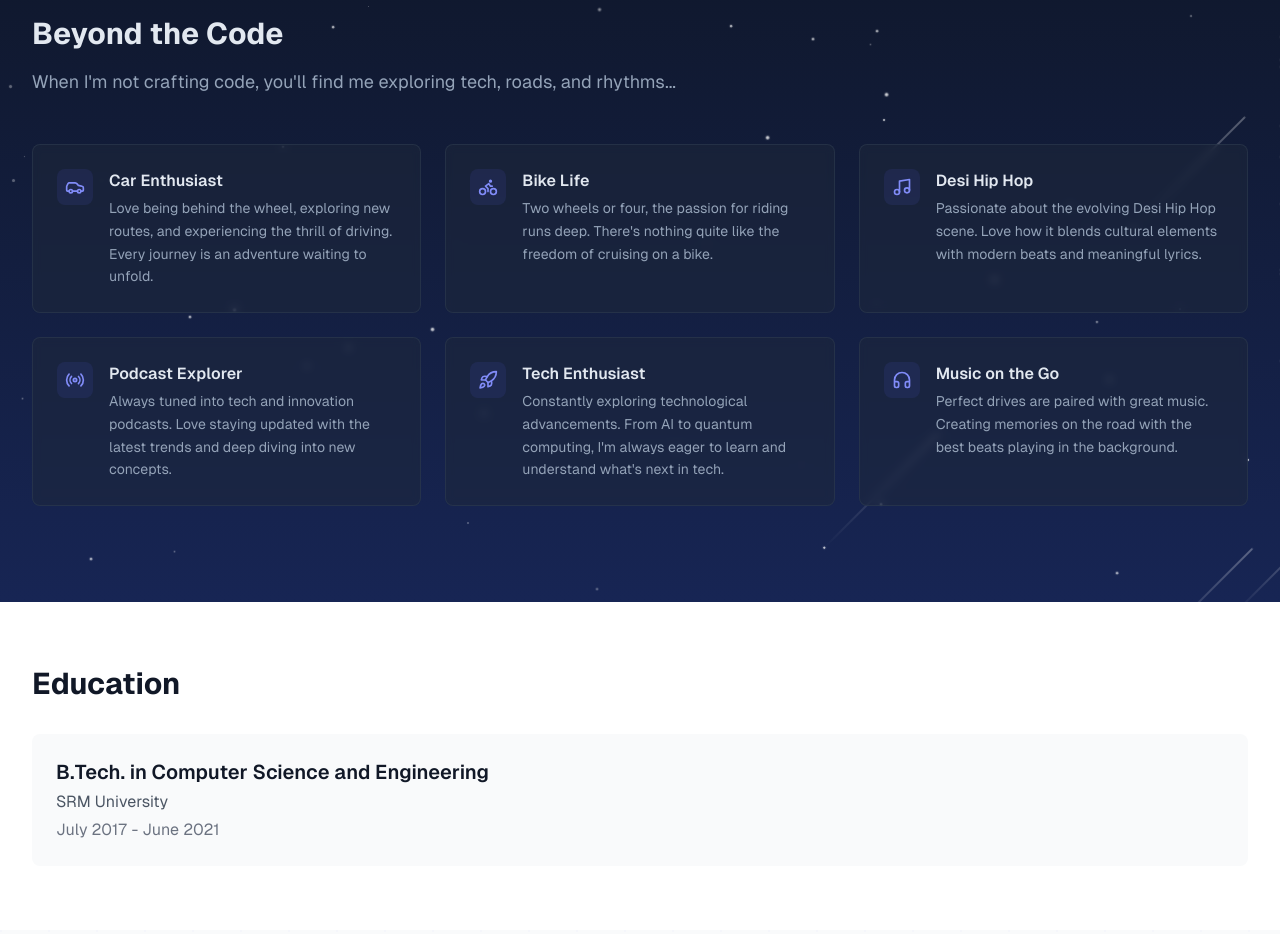
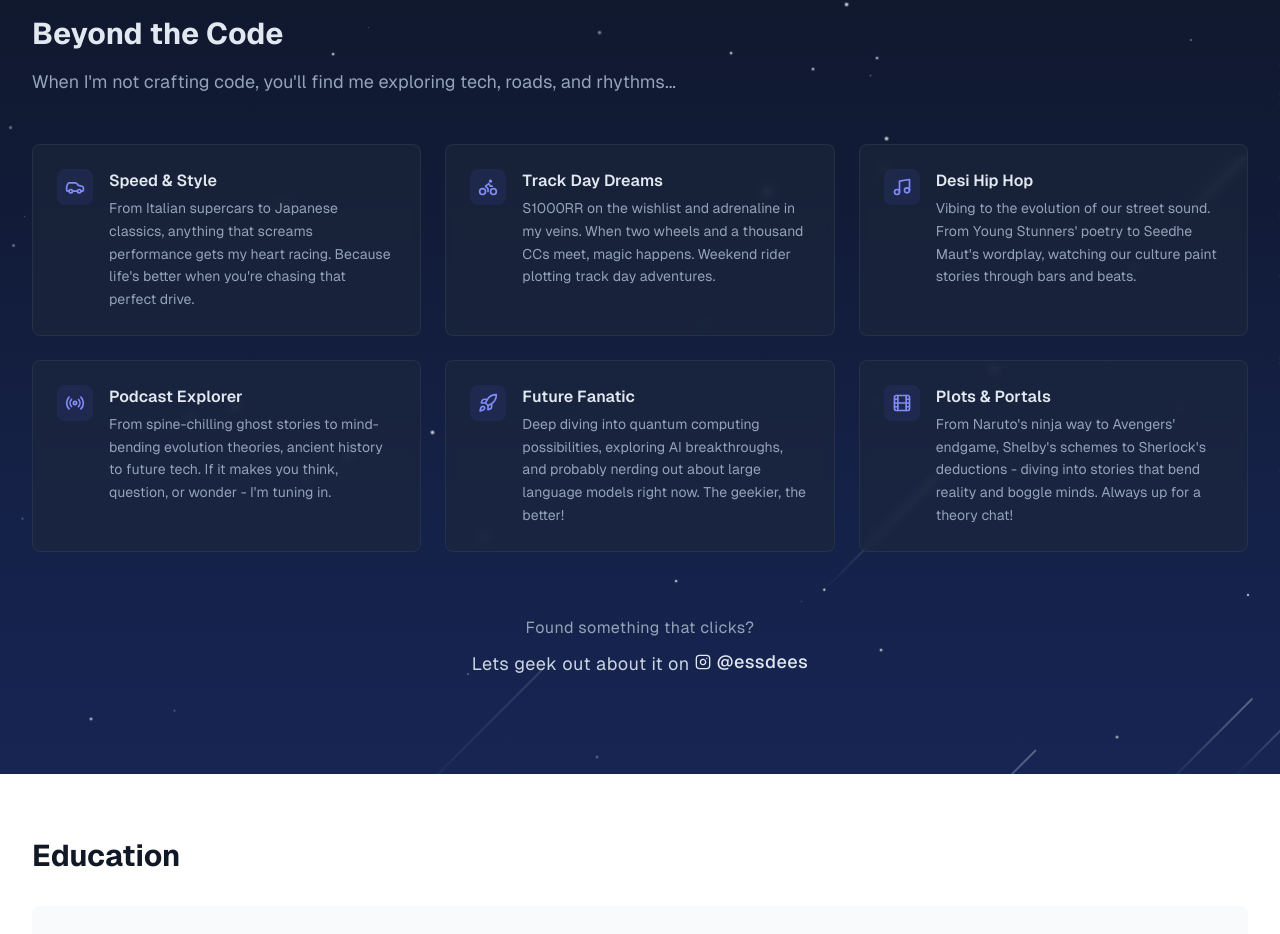
Before and after one commit to punna1958/Portfolio, a Next.js app: page / in a window 1280 px wide. Shown: the part 5053-5987 px from the top of the page. Built offline with nearby package versions, Linux system fonts and the light colour scheme.

Commit message:
update in casual description

```diff
--- a/src/components/CasualAbout.tsx
+++ b/src/components/CasualAbout.tsx
@@ -1,59 +1,8 @@
 import { useInView } from '@/hooks/useInView';
-import {
-  Car,
-  Bike,
-  Music,
-  Radio,
-  Rocket,
-  Headphones,
-  LucideIcon,
-} from 'lucide-react';
+import { Instagram } from 'lucide-react';
 import { MeteorShower } from './UI/MeteorShower';
-
-interface InterestCardProps {
-  icon: LucideIcon;
-  title: string;
-  description: string;
-  delay: number;
-}
-
-const InterestCard = ({
-  icon: Icon,
-  title,
-  description,
-  delay,
-}: InterestCardProps) => {
-  const [ref, isInView] = useInView({
-    threshold: 0.2,
-    rootMargin: '50px 0px',
-  });
-
-  return (
-    <div
-      ref={ref}
-      className="bg-slate-800/50 backdrop-blur-sm p-6 rounded-lg border border-slate-700/50 hover:border-indigo-500/50 transition-all duration-300 group"
-      style={{
-        opacity: isInView ? 1 : 0,
-        transform: `${isInView ? 'translateY(0)' : 'translateY(20px)'}`,
-        transition: `all 700ms ease-out ${delay}ms`,
-      }}
-    >
-      <div className="flex items-start gap-4">
-        <div className="p-2 bg-indigo-500/10 rounded-lg transform transition-transform duration-300 group-hover:scale-110 group-hover:bg-indigo-500/20">
-          <Icon className="h-5 w-5 text-indigo-400" />
-        </div>
-        <div>
-          <h3 className="font-semibold text-slate-200 mb-1 group-hover:text-indigo-400 transition-colors duration-300">
-            {title}
-          </h3>
-          <p className="text-slate-400 text-sm leading-relaxed">
-            {description}
-          </p>
-        </div>
-      </div>
-    </div>
-  );
-};
+import InterestCard from './UI/InterestCard';
+import { interests } from '@/data';
 
 export const CasualAbout = () => {
   const [sectionRef, isSectionInView] = useInView({
@@ -112,7 +61,6 @@ export const CasualAbout = () => {
         >
           Beyond the Code
         </h2>
-
         <p
           className="text-lg text-slate-400 mb-12"
           style={{
@@ -124,49 +72,47 @@ export const CasualAbout = () => {
           When I&apos;m not crafting code, you&apos;ll find me exploring tech,
           roads, and rhythms...
         </p>
-
         <div className="grid gap-6 md:grid-cols-2 lg:grid-cols-3">
-          <InterestCard
-            icon={Car}
-            title="Car Enthusiast"
-            description="Love being behind the wheel, exploring new routes, and experiencing the thrill of driving. Every journey is an adventure waiting to unfold."
-            delay={200}
+          {interests.map((interest, index) => (
+            <InterestCard
+              key={interest.title}
+              icon={interest.icon}
+              title={interest.title}
+              description={interest.description}
+              delay={(index + 2) * 100}
+            />
+          ))}
+        </div>
+        <div
+          className="mt-16 text-center"
+          style={{
+            opacity: isSectionInView ? 1 : 0,
+            transform: isSectionInView ? 'translateY(0)' : 'translateY(20px)',
+            transition: 'all 700ms ease-out 800ms',
+          }}
+        >
+          <link
+            href="https://fonts.googleapis.com/css2?family=Urbanist:wght@300;500&display=swap"
+            rel="stylesheet"
           />
 
-          <InterestCard
-            icon={Bike}
-            title="Bike Life"
-            description="Two wheels or four, the passion for riding runs deep. There's nothing quite like the freedom of cruising on a bike."
-            delay={300}
-          />
-
-          <InterestCard
-            icon={Music}
-            title="Desi Hip Hop"
-            description="Passionate about the evolving Desi Hip Hop scene. Love how it blends cultural elements with modern beats and meaningful lyrics."
-            delay={400}
-          />
-
-          <InterestCard
-            icon={Radio}
-            title="Podcast Explorer"
-            description="Always tuned into tech and innovation podcasts. Love staying updated with the latest trends and deep diving into new concepts."
-            delay={500}
-          />
-
-          <InterestCard
-            icon={Rocket}
-            title="Tech Enthusiast"
-            description="Constantly exploring technological advancements. From AI to quantum computing, I'm always eager to learn and understand what's next in tech."
-            delay={600}
-          />
-
-          <InterestCard
-            icon={Headphones}
-            title="Music on the Go"
-            description="Perfect drives are paired with great music. Creating memories on the road with the best beats playing in the background."
-            delay={700}
-          />
+          <p className="text-slate-300 font-urbanist">
+            <span className="block text-base tracking-wide text-slate-400 mb-2">
+              Found something that clicks?
+            </span>
+            <span className="text-lg tracking-wide">
+              Lets geek out about it on{' '}
+              <a
+                href="https://instagram.com/essdees"
+                target="_blank"
+                rel="noopener noreferrer"
+                className="inline-flex items-center gap-1.5 text-slate-200 hover:text-slate-50 transition-all duration-300 hover:-translate-y-0.5 font-medium"
+              >
+                <Instagram className="w-4 h-4" />
+                <span>@essdees</span>
+              </a>
+            </span>
+          </p>
         </div>
       </div>
     </section>
--- /dev/null
+++ b/src/components/UI/InterestCard.tsx
@@ -0,0 +1,49 @@
+import { useInView } from '@/hooks/useInView';
+import { LucideIcon } from 'lucide-react';
+
+interface InterestCardProps {
+  icon: LucideIcon;
+  title: string;
+  description: string;
+  delay: number;
+}
+
+const InterestCard = ({
+  icon: Icon,
+  title,
+  description,
+  delay,
+}: InterestCardProps) => {
+  const [ref, isInView] = useInView({
+    threshold: 0.2,
+    rootMargin: '50px 0px',
+  });
+
+  return (
+    <div
+      ref={ref}
+      className="bg-slate-800/50 backdrop-blur-sm p-6 rounded-lg border border-slate-700/50 hover:border-indigo-500/50 transition-all duration-300 group"
+      style={{
+        opacity: isInView ? 1 : 0,
+        transform: `${isInView ? 'translateY(0)' : 'translateY(20px)'}`,
+        transition: `all 700ms ease-out ${delay}ms`,
+      }}
+    >
+      <div className="flex items-start gap-4">
+        <div className="p-2 bg-indigo-500/10 rounded-lg transform transition-transform duration-300 group-hover:scale-110 group-hover:bg-indigo-500/20">
+          <Icon className="h-5 w-5 text-indigo-400" />
+        </div>
+        <div>
+          <h3 className="font-semibold text-slate-200 mb-1 group-hover:text-indigo-400 transition-colors duration-300">
+            {title}
+          </h3>
+          <p className="text-slate-400 text-sm leading-relaxed">
+            {description}
+          </p>
+        </div>
+      </div>
+    </div>
+  );
+};
+
+export default InterestCard;
--- a/src/data.ts
+++ b/src/data.ts
@@ -1,3 +1,5 @@
+import { Car, Bike, Music, Radio, Rocket, Film } from 'lucide-react';
+
 export const projects = [
   {
     title: 'QuickLearn',
@@ -246,3 +248,42 @@ export const skills = {
     { name: 'API Design', url: 'https://swagger.io/specification/' },
   ],
 };
+
+export const interests = [
+  {
+    icon: Car,
+    title: 'Speed & Style',
+    description:
+      "From Italian supercars to Japanese classics, anything that screams performance gets my heart racing. Because life's better when you're chasing that perfect drive.",
+  },
+  {
+    icon: Bike,
+    title: 'Track Day Dreams',
+    description:
+      'S1000RR on the wishlist and adrenaline in my veins. When two wheels and a thousand CCs meet, magic happens. Weekend rider plotting track day adventures.',
+  },
+  {
+    icon: Music,
+    title: 'Desi Hip Hop',
+    description:
+      "Vibing to the evolution of our street sound. From Young Stunners' poetry to Seedhe Maut's wordplay, watching our culture paint stories through bars and beats.",
+  },
+  {
+    icon: Radio,
+    title: 'Podcast Explorer',
+    description:
+      "From spine-chilling ghost stories to mind-bending evolution theories, ancient history to future tech. If it makes you think, question, or wonder - I'm tuning in.",
+  },
+  {
+    icon: Rocket,
+    title: 'Future Fanatic',
+    description:
+      'Deep diving into quantum computing possibilities, exploring AI breakthroughs, and probably nerding out about large language models right now. The geekier, the better!',
+  },
+  {
+    icon: Film,
+    title: 'Plots & Portals',
+    description:
+      "From Naruto's ninja way to Avengers' endgame, Shelby's schemes to Sherlock's deductions - diving into stories that bend reality and boggle minds. Always up for a theory chat!",
+  },
+];
```
